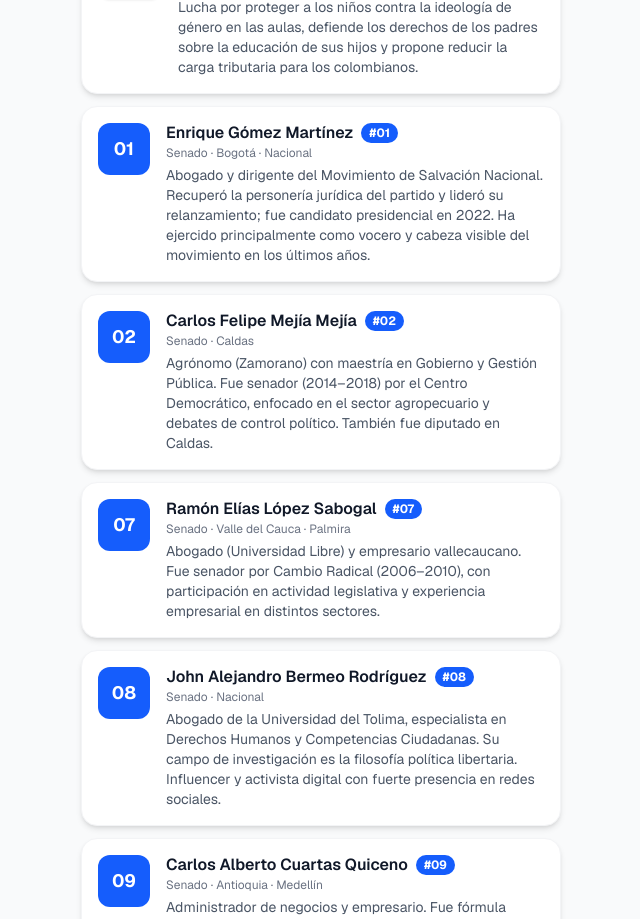
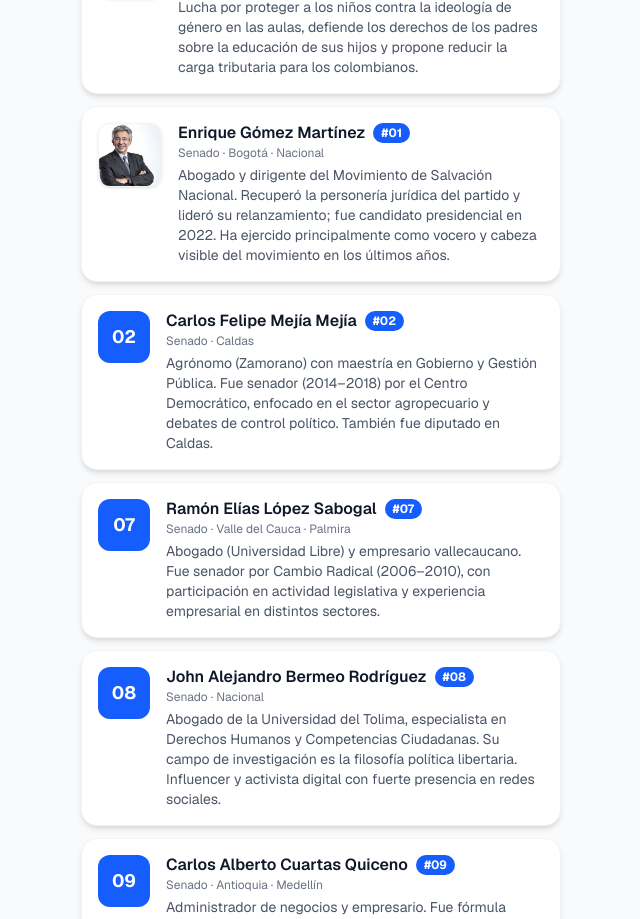
Before and after one commit to pdromoreno7/voto-senado-camara-2026-v1, a Next.js app: page / in a window 1280 px wide. Shown: the part 795-1714 px from the top of the page, without its empty margins (319-959 px from the left). Built offline with nearby package versions, Linux system fonts and the light colour scheme.

Commit message:
feat: add photo for Enrique Gómez Martínez #01

```diff
--- a/app/page.tsx
+++ b/app/page.tsx
@@ -36,6 +36,7 @@ const salvacionCandidatos = [
     cargo: "Senado",
     descripcion: "Abogado y dirigente del Movimiento de Salvación Nacional. Recuperó la personería jurídica del partido y lideró su relanzamiento; fue candidato presidencial en 2022. Ha ejercido principalmente como vocero y cabeza visible del movimiento en los últimos años.",
     region: "Bogotá · Nacional",
+    foto: "/enrique-gomez.jpg",
   },
   {
     numero: "02",
```
Also changed, not shown: public/enrique-gomez.jpg (added).
